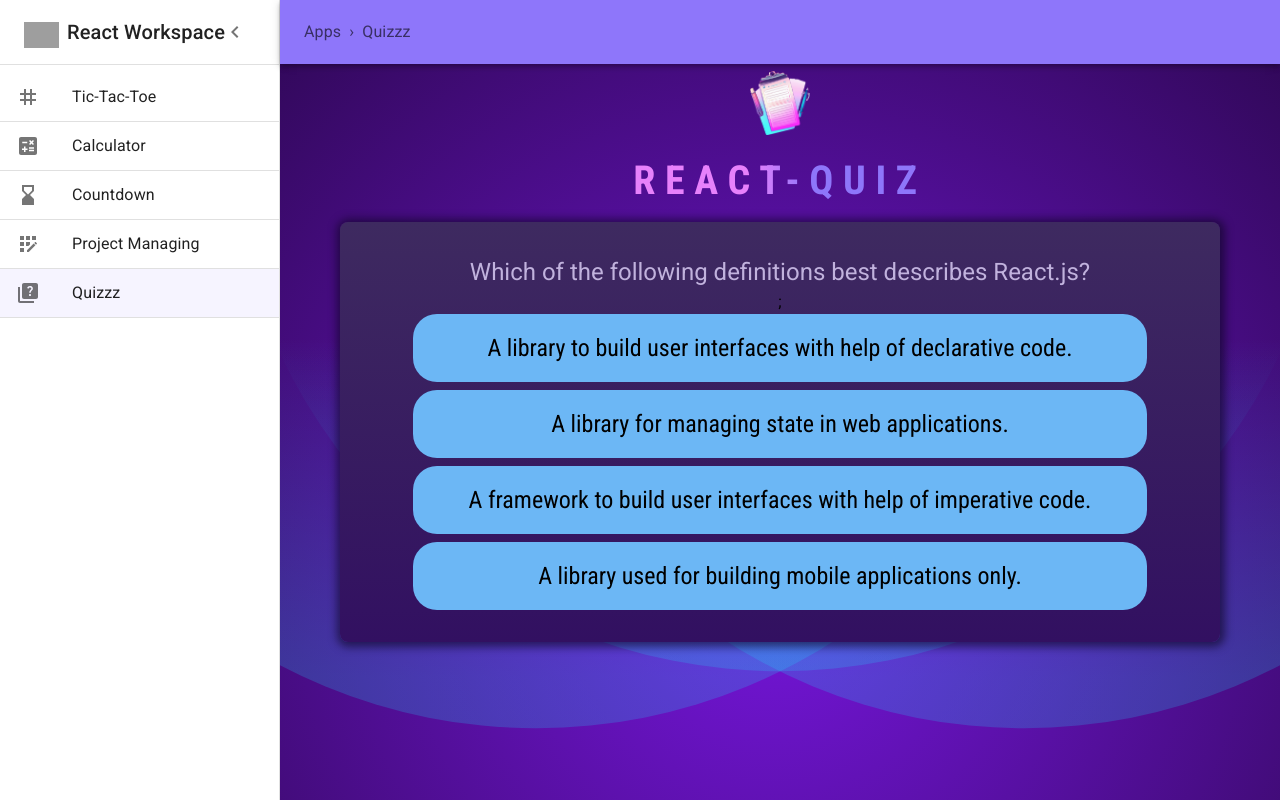
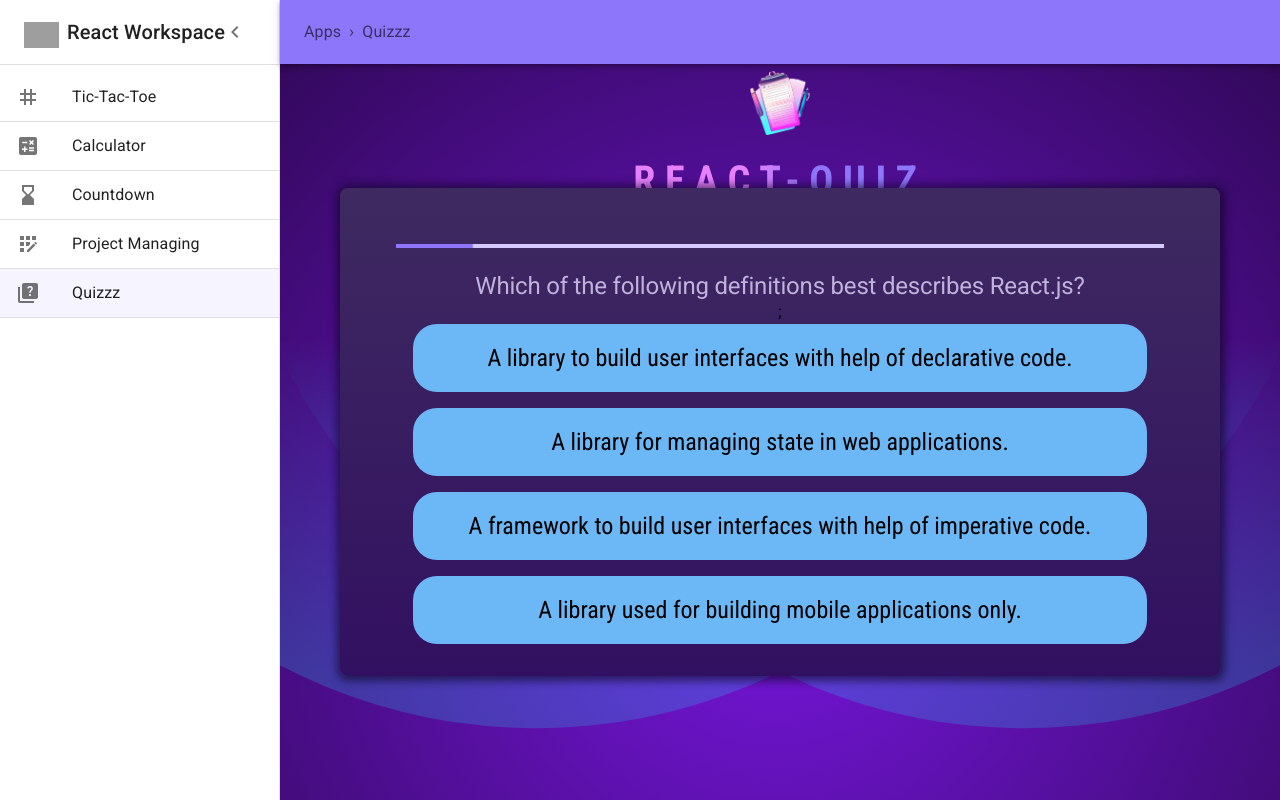
Before and after one commit to DvirMon/React-Workspace, a Next.js app: page /apps/Quizzz in a window 1280 px wide. Built offline with nearby package versions, Linux system fonts and the light colour scheme; grey boxes are pictures that could not be loaded.

Commit message:
ad progress UI

```diff
--- a/src/app/apps/Quizzz/components/Quiz-Answer.module.css
+++ b/src/app/apps/Quizzz/components/Quiz-Answer.module.css
@@ -8,7 +8,7 @@
   display: flex;
   flex-direction: column;
   align-items: center;
-  gap: 0.5rem;
+  gap: 1rem;
 }
 
 .answer {
--- a/src/app/apps/Quizzz/components/Quiz-Question.module.css
+++ b/src/app/apps/Quizzz/components/Quiz-Question.module.css
@@ -8,6 +8,12 @@
   color: #9082a3;
   margin: 0;
   text-transform: uppercase;
+}
+
+.question {
+  display: flex;
+  flex-direction: column;
+  /* gap: 1rem;; */
 }
 
 .question h2 {
--- a/src/app/apps/Quizzz/components/Quiz-Question.tsx
+++ b/src/app/apps/Quizzz/components/Quiz-Question.tsx
@@ -1,9 +1,14 @@
+import { LinearProgress, Typography } from "@mui/material";
 import classes from "./Quiz-Question.module.css";
+import { useState } from "react";
 
 export default function QuizQuestion({ text }: { text: string }) {
+  const [progress, setProgress] = useState(10);
+
   return (
     <div className={classes.question}>
-      <h2>{text}</h2>;
+      <LinearProgress className="m-6" variant="determinate" value={progress} />
+      <Typography variant="h2">{text}</Typography>;
     </div>
   );
 }
```
